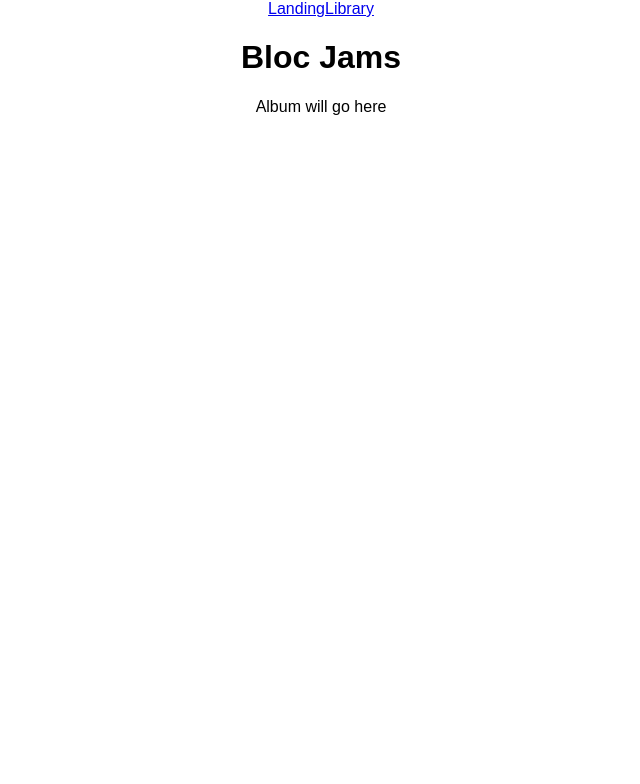
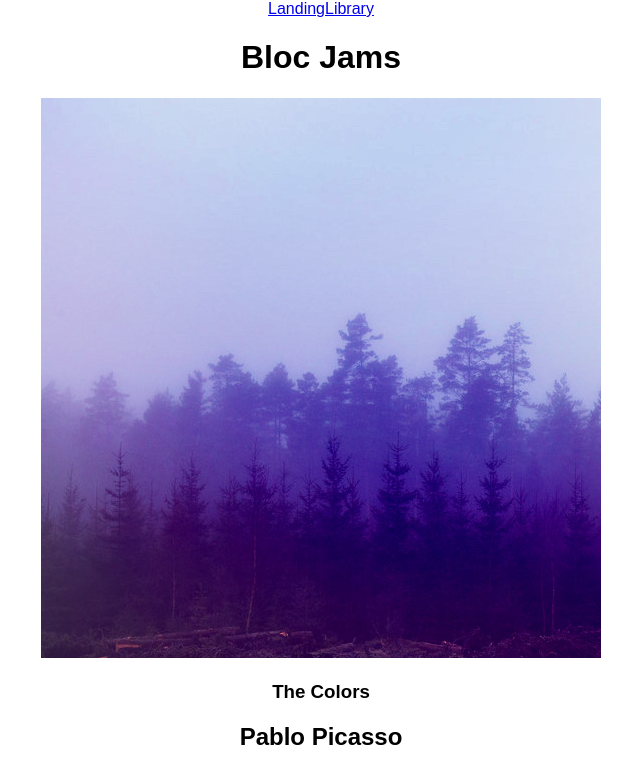
Before and after one commit to eschlicter/Ripple-Music, a React (Create React App) app: page /album/the-colors in a window 1280 px wide. Shown: the top 784 px of the page, without its empty margins (319-959 px from the left). Built offline with nearby package versions, Linux system fonts and the light colour scheme.

Commit message:
checkpoint components album complete

```diff
--- a/src/App.js
+++ b/src/App.js
@@ -19,7 +19,7 @@
         <main>
           <Route exact path="/" component={Landing} />
           <Route path="/library" component={Library} />
-          <Route path="/album" component={Album} />
+          <Route path="/album/:slug" component={Album} />
         </main>
       </div>
     );
--- a/src/components/Album.js
+++ b/src/components/Album.js
@@ -1,10 +1,39 @@
 import React, { Component } from 'react';
+import albumData from './../data/albums';
 
 class Album extends Component {
+  constructor(props) {
+    super(props);
+
+    const album = albumData.find( album => {
+      return album.slug === this.props.match.params.slug
+    });
+
+    this.state = {
+      album: album
+    };
+  }
+
   render(){
     return (
       <section className="album">
-        {this.props.match.params.slug} Album will go here
+        <section id="album-info">
+          <img id="album-cover-art" src={this.state.album.albumCover} alt="album cover art"/>
+          <div className="album-details">
+            <h1 id="album-title">{this.state.album.title}</h1>
+            <h2 className="artist">{this.state.album.artist}</h2>
+            <div id="release-info">{this.state.album.year} {this.state.album.label}</div>
+          </div>
+        </section>
+        <table id="song-list">
+           <colgroup>
+             <col id="song-number-column" />
+             <col id="song-title-column" />
+             <col id="song-duration-column" />
+           </colgroup>
+           <tbody>
+           </tbody>
+         </table>
       </section>
     );
   }
--- a/src/components/Library.js
+++ b/src/components/Library.js
@@ -12,8 +12,8 @@
       <section className='library'>
       {
         this.state.albums.map( (album, index) =>
-          <Link to={`/album/${album.slug}`} key={index} >
-          <img src={album.albumCover} alt={album.title} />
+            <Link to={`/album/${album.slug}`} key={index}>
+             <img src={album.albumCover} alt={album.title} />
           <div>{album.title}</div>
           <div>{album.artist}</div>
           <div>{album.songs.length} songs</div>
```
